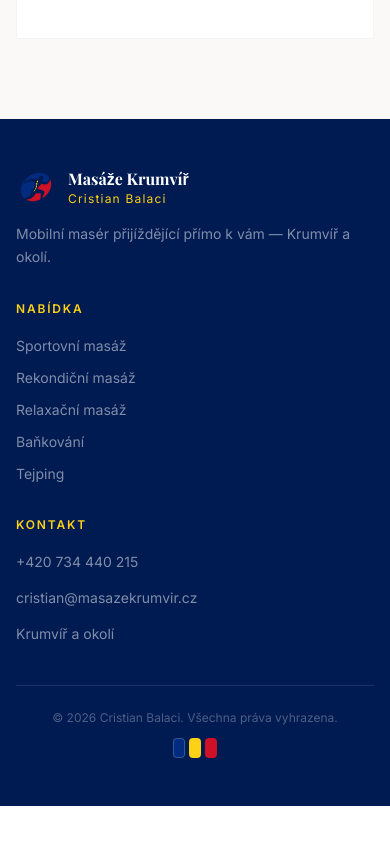
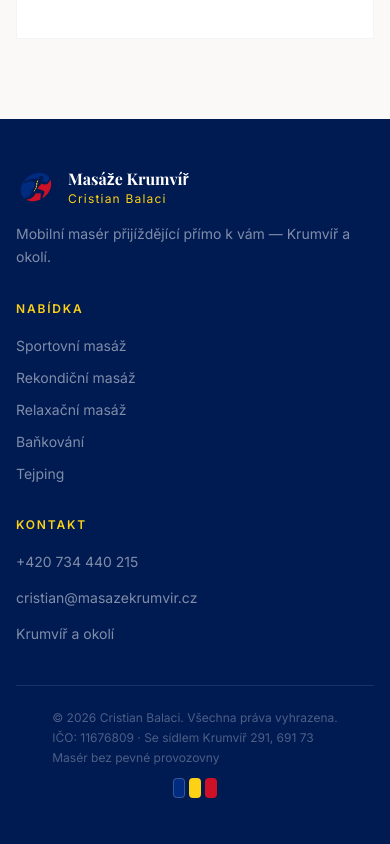
Before and after one commit to vitacharvat-code/masaze-krumvir, a Next.js app: page / in a window 390 px wide. Shown: the part 6955-7799 px from the top of the page. Before the commit the page ends 7761 px from the top, so only its background shows below. Built offline with nearby package versions, Linux system fonts and the light colour scheme; a web font is replaced by a local one.

Commit message:
Patička: přidat IČO, sídlo a info o mobilním maséru
Co-Authored-By: Claude Sonnet 4.6 <noreply@anthropic.com>

```diff
--- a/components/Footer.tsx
+++ b/components/Footer.tsx
@@ -75,9 +75,13 @@ export default function Footer() {
 
         {/* Bottom bar */}
         <div className="border-t border-white/10 pt-6 flex flex-col sm:flex-row items-center justify-between gap-3">
-          <p className="text-white/30 text-xs">
-            © {year} Cristian Balaci. Všechna práva vyhrazena.
-          </p>
+          <div className="flex flex-col sm:flex-row sm:items-center gap-1 sm:gap-4 text-white/30 text-xs">
+            <span>© {year} Cristian Balaci. Všechna práva vyhrazena.</span>
+            <span className="hidden sm:inline text-white/15">|</span>
+            <span>IČO: 11676809 · Se sídlem Krumvíř 291, 691 73</span>
+            <span className="hidden sm:inline text-white/15">|</span>
+            <span>Masér bez pevné provozovny</span>
+          </div>
           <div className="flex items-center gap-1">
             <span className="w-3 h-5 inline-block rounded-sm bg-[#002B7F] border border-white/20" />
             <span className="w-3 h-5 inline-block rounded-sm bg-[#FCD116]" />
```
